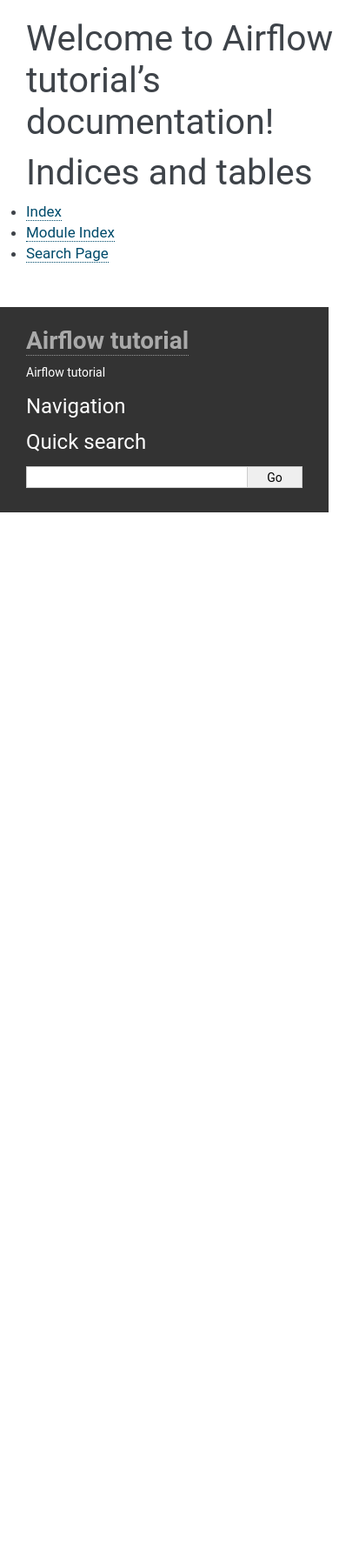
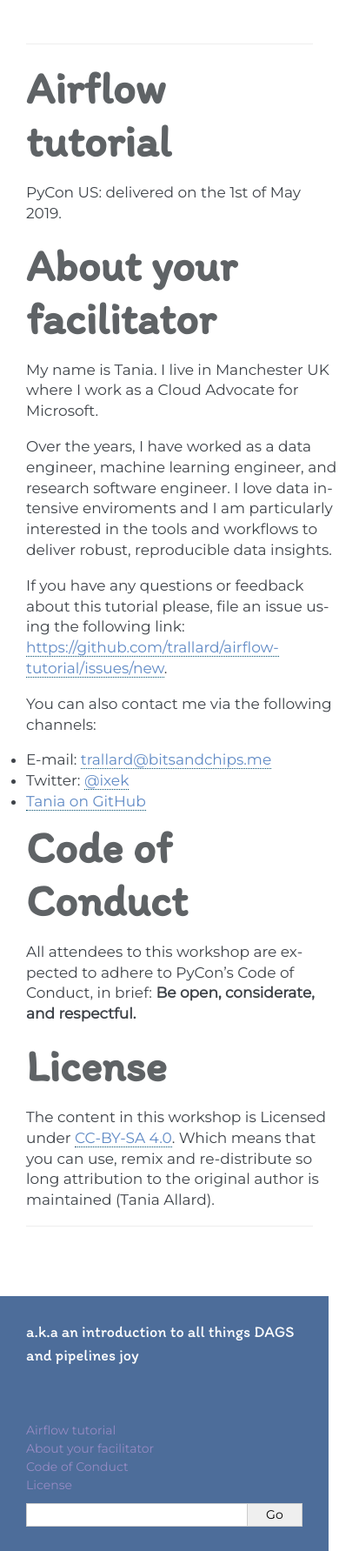
Before and after one commit to trallard/airflow-tutorial, a Sphinx documentation site: the page built from source/index.rst, in a window 390 px wide. Shown: the whole page at 87% size. Built offline with Sphinx 7.4.7, drawn with Linux system fonts in a browser that asks for light colours; before the commit the page ends 900 px from its top, so only the background shows below that; grey boxes are pictures that could not be loaded.

Commit message:
Update template

```diff
--- /dev/null
+++ b/source/_static/custom.css
@@ -0,0 +1,149 @@
+/*  */
+@import url('https://fonts.googleapis.com/css?family=Itim|Montserrat');
+
+@import url('https://fonts.googleapis.com/css?family=Roboto|Roboto+Mono|Itim');
+
+a {
+    color: rgb(96, 138, 197);
+}
+
+a:hover {
+    color: rgb(65, 129, 218);
+}
+
+div.body h1 {
+    color: #5F6366;
+    font-family: 'Itim', cursive;
+    font-weight: bold;
+    font-size: 300%;
+}
+
+div.sphinxsidebarwrapper h1.logo {
+    text-align: center;
+    margin: 0 0 -20px 0;
+}
+
+div.sphinxsidebar p.blurb {
+    font-size: 130%;
+    text-align: center;
+    font-family: 'Itim', cursive;
+}
+
+div.sphinxsidebar h1 a {
+    font-size: 160%;
+    color: #5F6366;
+    text-decoration: none;
+    border: none;
+    font-family: 'Itim', cursive;
+}
+
+div.sphinxsidebar h1 a:hover {
+    border: none;
+}
+
+div.sphinxsidebar h3 {
+    display: none;
+}
+
+div.sphinxsidebar a {
+    color: #5F6366;
+}
+
+code.descname {
+    color: rgb(151, 139, 196);
+}
+
+th.field-name {
+    min-width: 100px;
+    color: rgb(151, 139, 196);
+}
+
+tt, code {
+    color: #F8F8F2;
+    background: #015259;
+    border-radius: 0.3em;
+    padding: 0.0em 0.3em;
+}
+
+a.reference.internal code.xref span.pre {
+    color: #F8F8F2;
+    background: #015259;
+    border-bottom: none;
+    border-radius: 0;
+    padding: 0;
+}
+
+a.reference.internal, a.reference.internal:hover {
+    border-bottom: none;
+}
+
+a.reference.internal:hover code {
+    background: #027bab
+}
+
+a.reference.internal:hover code.xref span.pre {
+    color: #F8F8F2;
+    background: #027bab;
+    border-bottom: none;
+}
+
+tt.xref, code.xref, a tt {
+    background: none;
+    border-bottom: none;
+}
+
+code.literal {
+    color: #F8F8F2;
+    background: #015259;
+}
+
+pre {
+    padding: 20px 30px;
+    background: #003038;
+}
+
+div > dl {
+    border-left: 2px solid #00384021;
+    padding-left: 5px;
+}
+
+dt {
+    color: rgb(96, 138, 197);
+}
+
+
+div.footer::before {
+    display: block;
+    content: '';
+    border-top: 1px solid #EDB5BF;
+    width: 50%;
+    margin: 2em auto 2em auto;
+}
+
+div.footer {
+    text-align: center;
+    /* color: #029be2;  */
+}
+
+div.footer a {
+    /* color: #027bab; */
+    text-decoration: none;
+}
+
+@media screen and (max-width: 875px) {
+    div.sphinxsidebar {
+        background: #4D6D9A;
+    }
+    div.sphinxsidebar h1.logo, div.sphinxsidebar p.blurb{
+        text-align: left;
+    }
+    div.sphinxsidebar h1 a {
+        color: #1bc5e0;
+    }
+    div.sphinxsidebar a {
+        color: rgb(151, 139, 196);
+    }
+    div.sphinxsidebar ul {
+        color: rgb(151, 139, 196);
+    }
+}
--- a/source/conf.py
+++ b/source/conf.py
@@ -66,7 +66,7 @@
 # List of patterns, relative to source directory, that match files and
 # directories to ignore when looking for source files.
 # This pattern also affects html_static_path and html_extra_path.
-exclude_patterns = ["_build"]
+exclude_patterns = ["_build", "Thumbs.db", ".DS_Store"]
 
 # The name of the Pygments (syntax highlighting) style to use.
 pygments_style = "monokai"
@@ -84,12 +84,17 @@
 # documentation.
 #
 html_theme_options = {
-    "description": "Airflow tutorial",
-    "github_banner": True,
-    "github_button": False,
-    "font_family": "'Roboto', Georgia, sans",
-    "head_font_family": "'Roboto', Georgia, serif",
-    "code_font_family": "'Roboto Mono', 'Consolas', monospace",
+    "github_banner": False,
+    "github_button": True,
+    "github_user": "trallard",
+    "github_repo": "airflow-tutorial",
+    "github_type": "star",
+    "font_family": "'Montserrat', Georgia, sans",
+    "head_font_family": "'Montserrat', Georgia, serif",
+    "code_font_family": "'Montserrat Mono', 'Consolas', monospace",
+    "description": "a.k.a an introduction to all things DAGS and pipelines joy",
+    "show_relbars": True,
+    "logo": "python.png",
 }
 
 # Add any paths that contain custom static files (such as style sheets) here,
@@ -106,7 +111,15 @@
 # 'searchbox.html']``.
 #
 # Custom sidebar templates, maps document names to template names.
-html_sidebars = {"**": ["about.html", "navigation.html", "searchbox.html"]}
+html_sidebars = {
+    "**": [
+        "about.html",
+        "localtoc.html",
+        "searchbox.html",
+        "navigation.html",
+        "relations.html",
+    ]
+}
 
 # -- Options for HTMLHelp output ---------------------------------------------
 
--- a/source/index.rst
+++ b/source/index.rst
@@ -3,18 +3,43 @@
    You can adapt this file completely to your liking, but it should at least
    contain the root `toctree` directive.
 
-Welcome to Airflow tutorial's documentation!
+Airflow tutorial
 ============================================
+PyCon US: delivered on the 1st of May 2019.
+
 
 .. toctree::
    :maxdepth: 2
    :caption: Contents:
 
+About your facilitator
+======================
 
+My name is Tania. I live in Manchester UK where I work as a
+Cloud Advocate for Microsoft.
 
-Indices and tables
-==================
+Over the years, I have worked as a data engineer, machine learning engineer,
+and research software engineer. I love data intensive
+enviroments and I am particularly interested in the tools and workflows to
+deliver robust, reproducible data insights.
 
-* :ref:`genindex`
-* :ref:`modindex`
-* :ref:`search`
+If you have any questions or feedback about this tutorial please,
+file an issue using the following link: `<https://github.com/trallard/airflow-tutorial/issues/new>`_.
+
+You can also contact me via the following channels:
+
+- E-mail: trallard@bitsandchips.me
+- Twitter: `@ixek <https://twitter.com/ixek>`_
+- `Tania on GitHub <https://github.com/ixek>`_
+
+Code of Conduct
+================
+All attendees to this workshop are expected to adhere to PyCon's Code of Conduct,
+in brief:
+**Be open, considerate, and respectful.**
+
+License
+=======
+The content in this workshop is Licensed under `CC-BY-SA 4.0 <https://creativecommons.org/licenses/by-sa/4.0/>`_.
+Which means that you can use, remix and re-distribute so long attribution to the original
+author is maintained (Tania Allard).
```
Also changed, not shown: source/_static/python.png (added).
